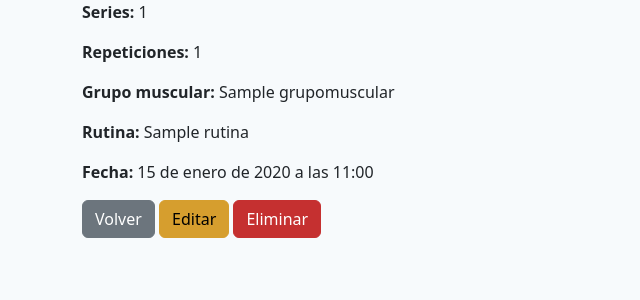
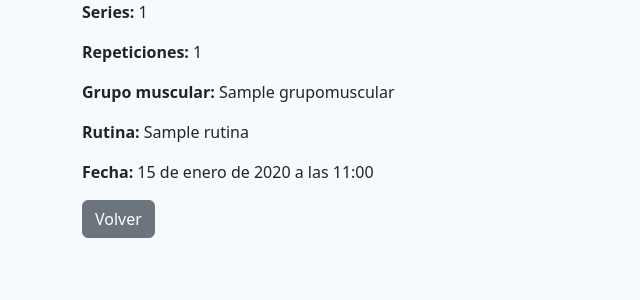
Before and after one commit to said-oudrhich/FuerzaLog, a Django app: template templates/entrenamientos/detalle_entrenamiento.html in a window 1280 px wide. Shown: the part 356-656 px from the top of the page, without its empty margins (0-640 px from the left). Run offline with Django 5.2, Linux system fonts and the light colour scheme; the template is opened without the code that fills it: values that come from a table or form of the project are taken from there, others are empty; tables that the repository leaves empty hold one stand-in row (values such as "Sample post"); grey boxes marked "Sample" are stand-in pictures.

Commit message:
oculto editar y eliminar si no eres el dueno del entrenamiento

```diff
--- a/templates/entrenamientos/detalle_entrenamiento.html
+++ b/templates/entrenamientos/detalle_entrenamiento.html
@@ -20,6 +20,8 @@
     <p><b>Fecha:</b> {{ entrenamiento.fecha_creacion }}</p>
 
     <a href="{% url 'entrenamiento_list' %}" class="btn btn-secondary">Volver</a>
-    <a href="{% url 'entrenamiento_update' entrenamiento.pk %}" class="btn btn-warning">Editar</a>
-    <a href="{% url 'entrenamiento_delete' entrenamiento.pk %}" class="btn btn-danger">Eliminar</a>
+    {% if entrenamiento.usuario == request.user or request.user.is_staff %}
+        <a href="{% url 'entrenamiento_update' entrenamiento.pk %}" class="btn btn-warning">Editar</a>
+        <a href="{% url 'entrenamiento_delete' entrenamiento.pk %}" class="btn btn-danger">Eliminar</a>
+    {% endif %}
 {% endblock %}
```
